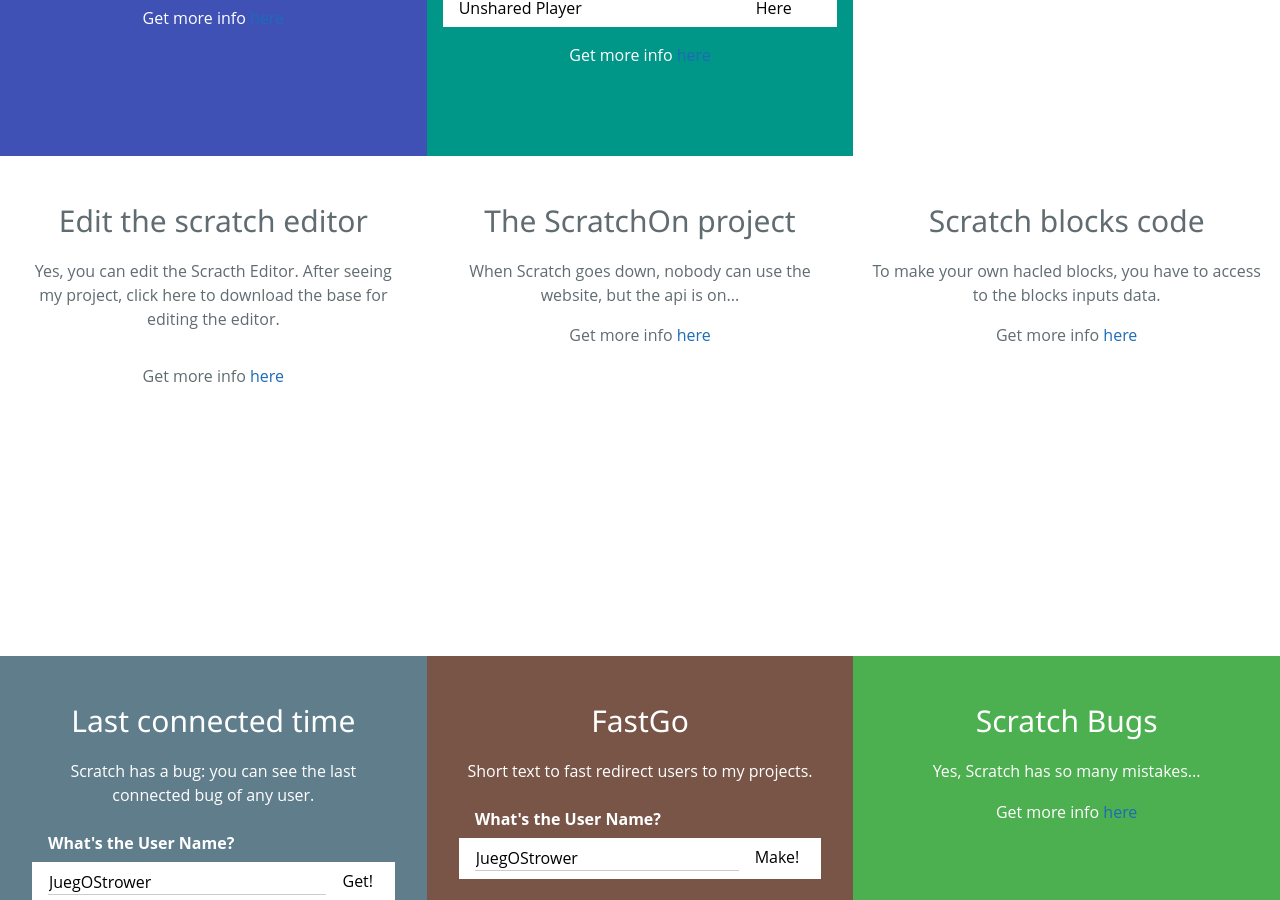
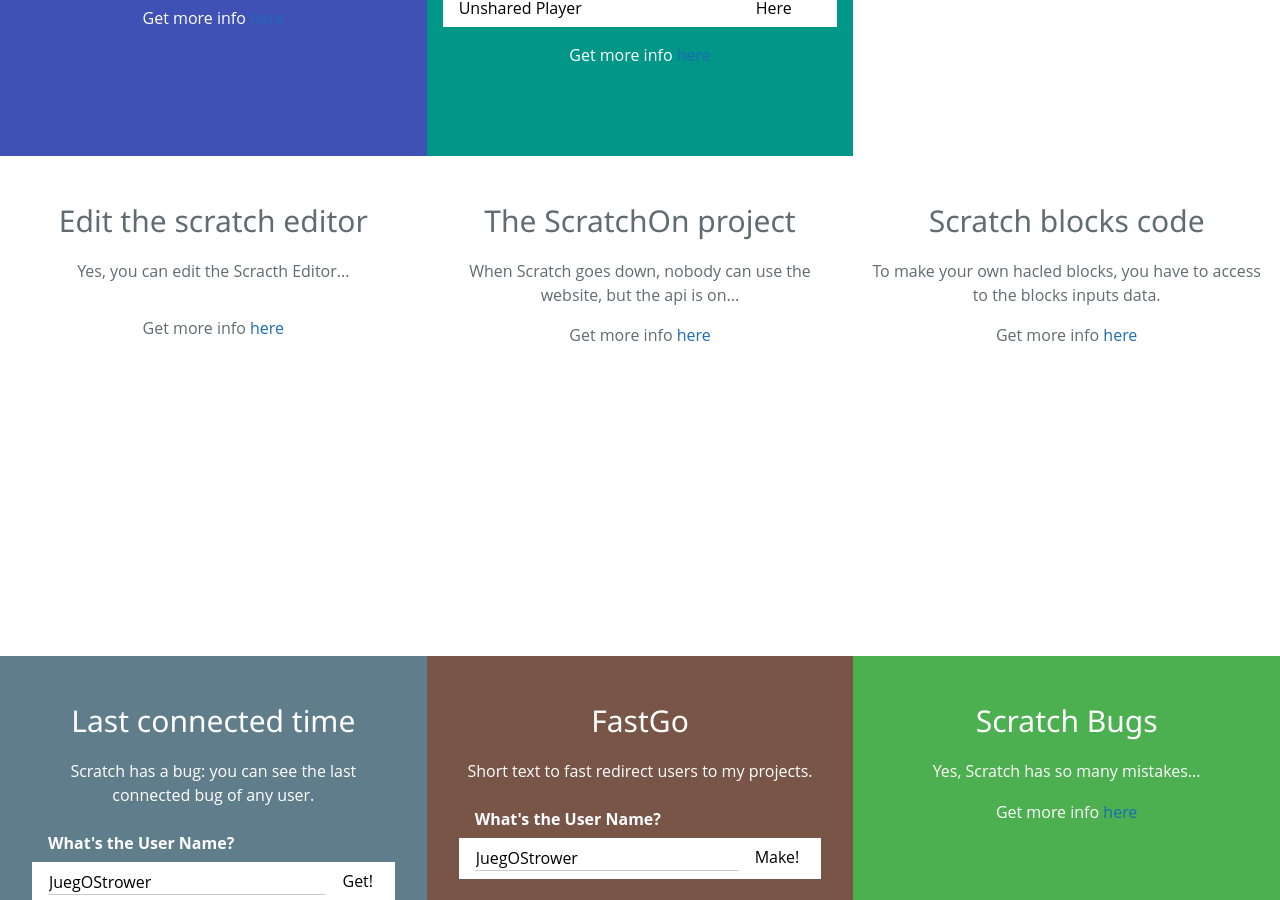
Before and after one commit to JuegOStrower/juegostrower.github.io, a Jekyll site: the page index.html, which Jekyll copies as it is, in a window 1280 px wide and 900 px high, scrolled down 789 px. Built offline with Jekyll 4.4.1, drawn with Linux system fonts in a browser that asks for light colours; comment, search, counter and statistics services are not loaded.

Commit message:
Update index.html

```diff
--- a/index.html
+++ b/index.html
@@ -111,10 +111,10 @@
   <div class="w3-third w3-highway-red w3-container" style="min-height:500px">
     <div class="w3-padding-32 w3-center">
       <h2>Edit the scratch editor</h2>
-      <p class="w3-container">Yes, you can edit the Scracth Editor. After seeing my project, click here to download the base for editing the editor.</p>
+      <p class="w3-container">Yes, you can edit the Scracth Editor...</p>
       <div class="w3-container w3-responsive">
       </div>
-        <p>Get more info <a href="example.po">here</a></p></div>
+        <p>Get more info <a href="editeditor">here</a></p></div>
   </div><div class="w3-third w3-highway-green w3-center" style="min-height:500px">
     <div class="w3-padding-32">
       <h2>The ScratchOn project</h2>
```
